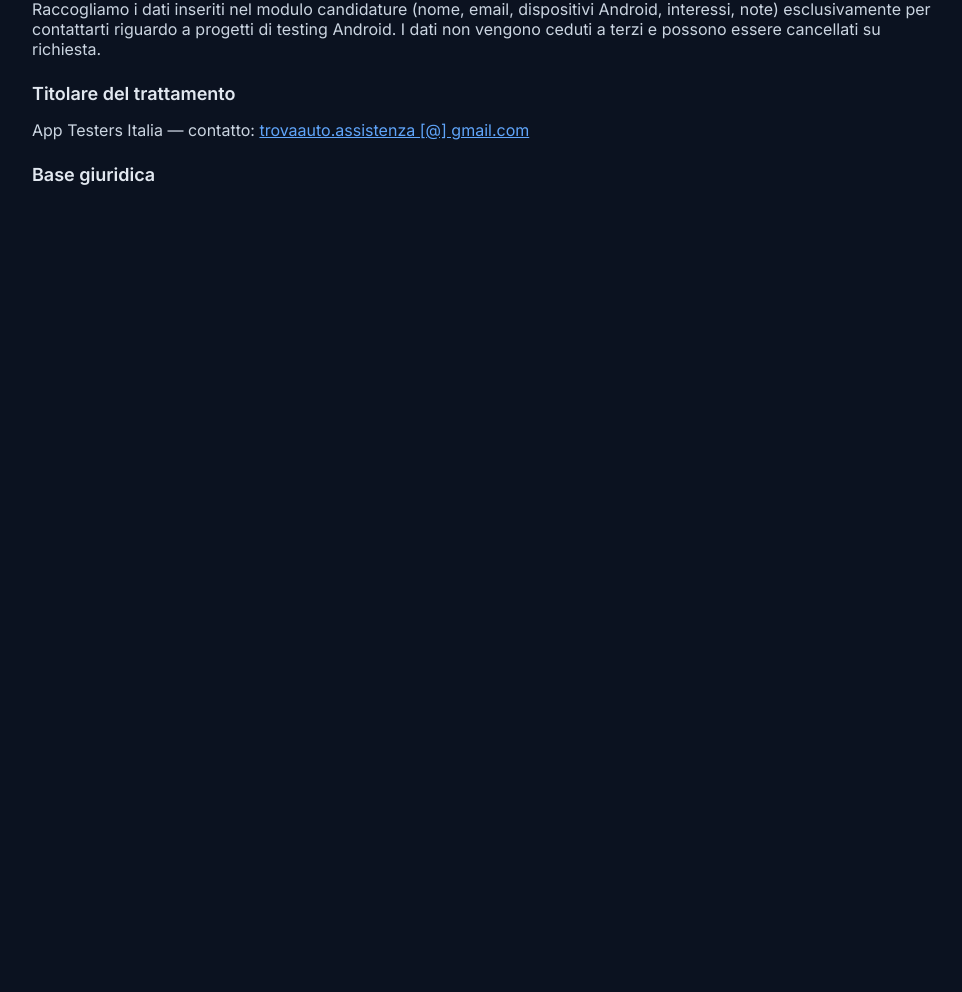
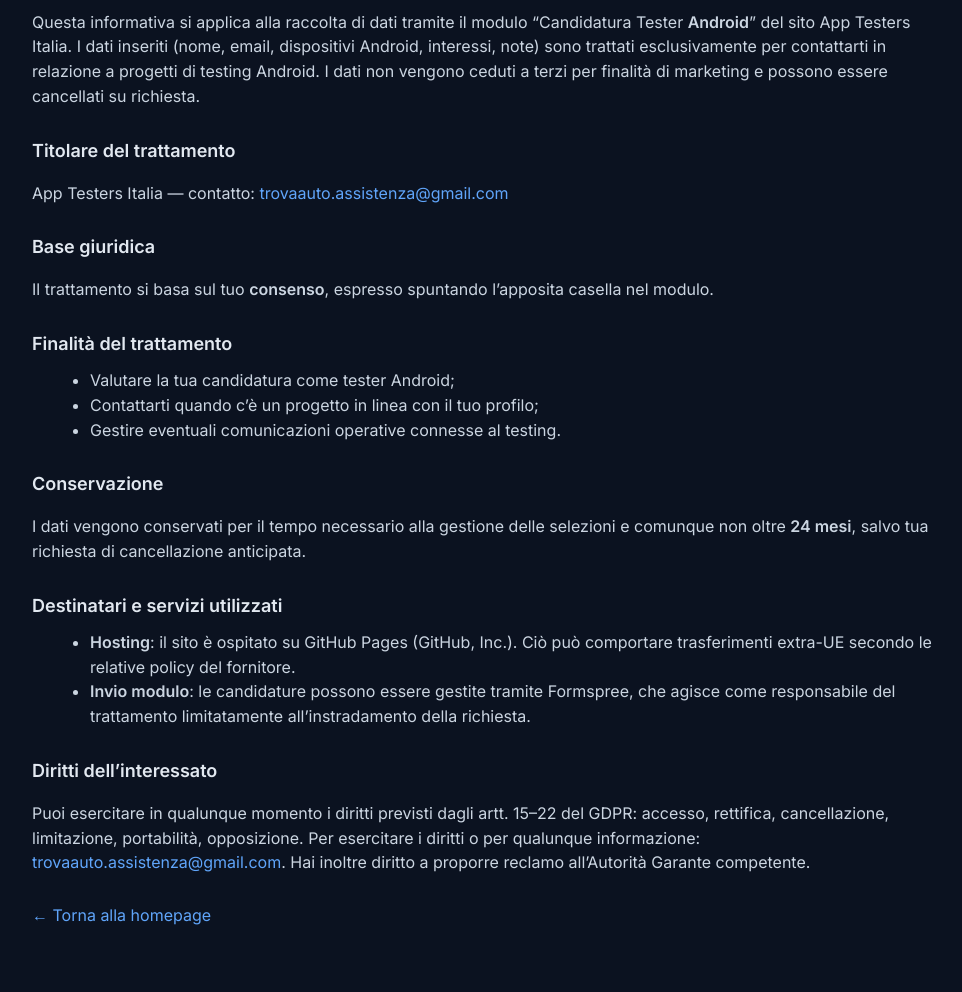
Before and after one commit to nico8777/app-testers-italia-site, a plain HTML site: page privacy.html in a window 1280 px wide. Shown: the part 104-1096 px from the top of the page, without its empty margins (158-1120 px from the left). Before the commit the page ends 800 px from the top, so only its background shows below. Drawn offline with Linux system fonts and the light colour scheme.

Commit message:
Update privacy.html

```diff
--- a/privacy.html
+++ b/privacy.html
@@ -1,21 +1,85 @@
 <!doctype html>
 <html lang="it">
+<head>
   <meta charset="utf-8">
   <meta name="viewport" content="width=device-width,initial-scale=1">
   <title>Privacy – App Testers Italia (Android)</title>
   <link href="https://fonts.googleapis.com/css2?family=Inter:wght@400;600&display=swap" rel="stylesheet">
   <link rel="icon" href="favicon.ico">
   <style>
-  body{margin:0;background:#0b1220;color:#e2e8f0;font-family:Inter,system-ui,Segoe UI,Roboto,Arial}
+    :root { --bg:#0b1220; --text:#e2e8f0; --muted:#cbd5e1; --link:#60a5fa; }
+    html,body{height:100%}
+    body{margin:0;background:var(--bg);color:var(--text);
+         font-family:Inter,system-ui,Segoe UI,Roboto,Arial,sans-serif;line-height:1.55}
     .wrap{max-width:900px;margin:0 auto;padding:48px 20px}
-  h1{margin:0 0 12px} h2{margin:24px 0 8px;font-size:18px}
-  p,li{color:#cbd5e1} a{color:#60a5fa}
+    h1{margin:0 0 12px}
+    h2{margin:28px 0 10px;font-size:18px}
+    p,li{color:var(--muted)}
+    a{color:var(--link);text-decoration:none}
+    a:hover{text-decoration:underline}
+    ul{margin:8px 0 0 18px}
   </style>
+</head>
+<body>
   <div class="wrap">
     <h1>Informativa Privacy (sintesi)</h1>
-  <p>Raccogliamo i dati inseriti nel modulo candidature (nome, email, dispositivi Android, interessi, note) esclusivamente per contattarti riguardo a progetti di testing Android. I dati non vengono ceduti a terzi e possono essere cancellati su richiesta.</p>
+
+    <p>
+      Questa informativa si applica alla raccolta di dati tramite il modulo
+      “Candidatura Tester <strong>Android</strong>” del sito App Testers Italia.
+      I dati inseriti (nome, email, dispositivi Android, interessi, note) sono trattati
+      esclusivamente per contattarti in relazione a progetti di testing Android.
+      I dati non vengono ceduti a terzi per finalità di marketing e possono essere cancellati su richiesta.
+    </p>
+
     <h2>Titolare del trattamento</h2>
-  <p>App Testers Italia — contatto: <a href="mailto:trovaauto.assistenza@gmail.com">trovaauto.assistenza [@] gmail.com</a>
+    <p>
+      App Testers Italia — contatto:
+      <a href="mailto:trovaauto.assistenza@gmail.com">trovaauto.assistenza@gmail.com</a>
+    </p>
 
+    <h2>Base giuridica</h2>
+    <p>
+      Il trattamento si basa sul tuo <strong>consenso</strong>, espresso spuntando l’apposita casella nel modulo.
     </p>
-  <h2>Base giuridica</
+
+    <h2>Finalità del trattamento</h2>
+    <ul>
+      <li>Valutare la tua candidatura come tester Android;</li>
+      <li>Contattarti quando c’è un progetto in linea con il tuo profilo;</li>
+      <li>Gestire eventuali comunicazioni operative connesse al testing.</li>
+    </ul>
+
+    <h2>Conservazione</h2>
+    <p>
+      I dati vengono conservati per il tempo necessario alla gestione delle selezioni
+      e comunque non oltre <strong>24 mesi</strong>, salvo tua richiesta di cancellazione anticipata.
+    </p>
+
+    <h2>Destinatari e servizi utilizzati</h2>
+    <ul>
+      <li>
+        <strong>Hosting</strong>: il sito è ospitato su GitHub Pages (GitHub, Inc.).
+        Ciò può comportare trasferimenti extra-UE secondo le relative policy del fornitore.
+      </li>
+      <li>
+        <strong>Invio modulo</strong>: le candidature possono essere gestite tramite Formspree,
+        che agisce come responsabile del trattamento limitatamente all’instradamento della richiesta.
+      </li>
+    </ul>
+
+    <h2>Diritti dell’interessato</h2>
+    <p>
+      Puoi esercitare in qualunque momento i diritti previsti dagli artt. 15–22 del GDPR:
+      accesso, rettifica, cancellazione, limitazione, portabilità, opposizione.
+      Per esercitare i diritti o per qualunque informazione:
+      <a href="mailto:trovaauto.assistenza@gmail.com">trovaauto.assistenza@gmail.com</a>.
+      Hai inoltre diritto a proporre reclamo all’Autorità Garante competente.
+    </p>
+
+    <p style="margin-top:28px">
+      <a href="./">← Torna alla homepage</a>
+    </p>
+  </div>
+</body>
+</html>
```
Lines whose indentation alone changed are shown as unchanged.
